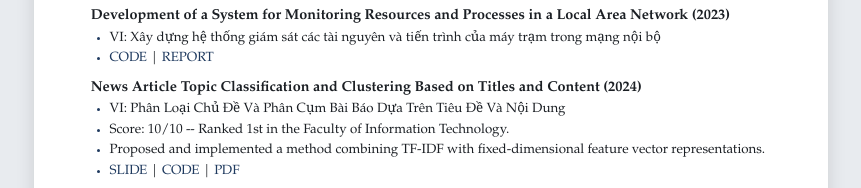
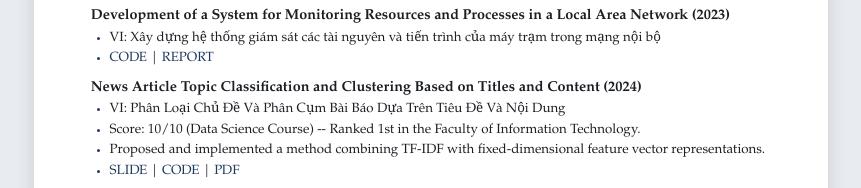
Before and after one commit to nguyenhung1903/website, a plain HTML site: page resume.html in a window 1280 px wide. Shown: the part 3981-4169 px from the top of the page, without its empty margins (209-1070 px from the left). Drawn offline with Linux system fonts and the light colour scheme.

Commit message:
update resume

```diff
--- a/resume.html
+++ b/resume.html
@@ -425,7 +425,7 @@ I have authored and co-authored 10+ research papers and received several academi
 </ul>
 </div><div class="entry"><div class="entry-head"><h3>News Article Topic Classification and Clustering Based on Titles and Content (2024)</h3></div><ul>
 <li>VI: Phân Loại Chủ Đề Và Phân Cụm Bài Báo Dựa Trên Tiêu Đề Và Nội Dung</li>
-<li>Score: 10/10 -- Ranked 1st in the Faculty of Information Technology.</li>
+<li>Score: 10/10 (Data Science Course) -- Ranked 1st in the Faculty of Information Technology.</li>
 <li>Proposed and implemented a method combining TF-IDF with fixed-dimensional feature vector representations.</li>
 <li><a href="https://github.com/nguyenhung1903/NewsCategoryClassification/raw/refs/heads/main/Team21_KHDL_Presentation_Final.pptx">SLIDE</a> | <a href="https://github.com/nguyenhung1903/NewsCategoryClassification">CODE</a> | <a href="https://github.com/nguyenhung1903/NewsCategoryClassification/blob/main/TieuLuanKHDL_Team21_21TDT.pdf">PDF</a></li>
 </ul>
```
